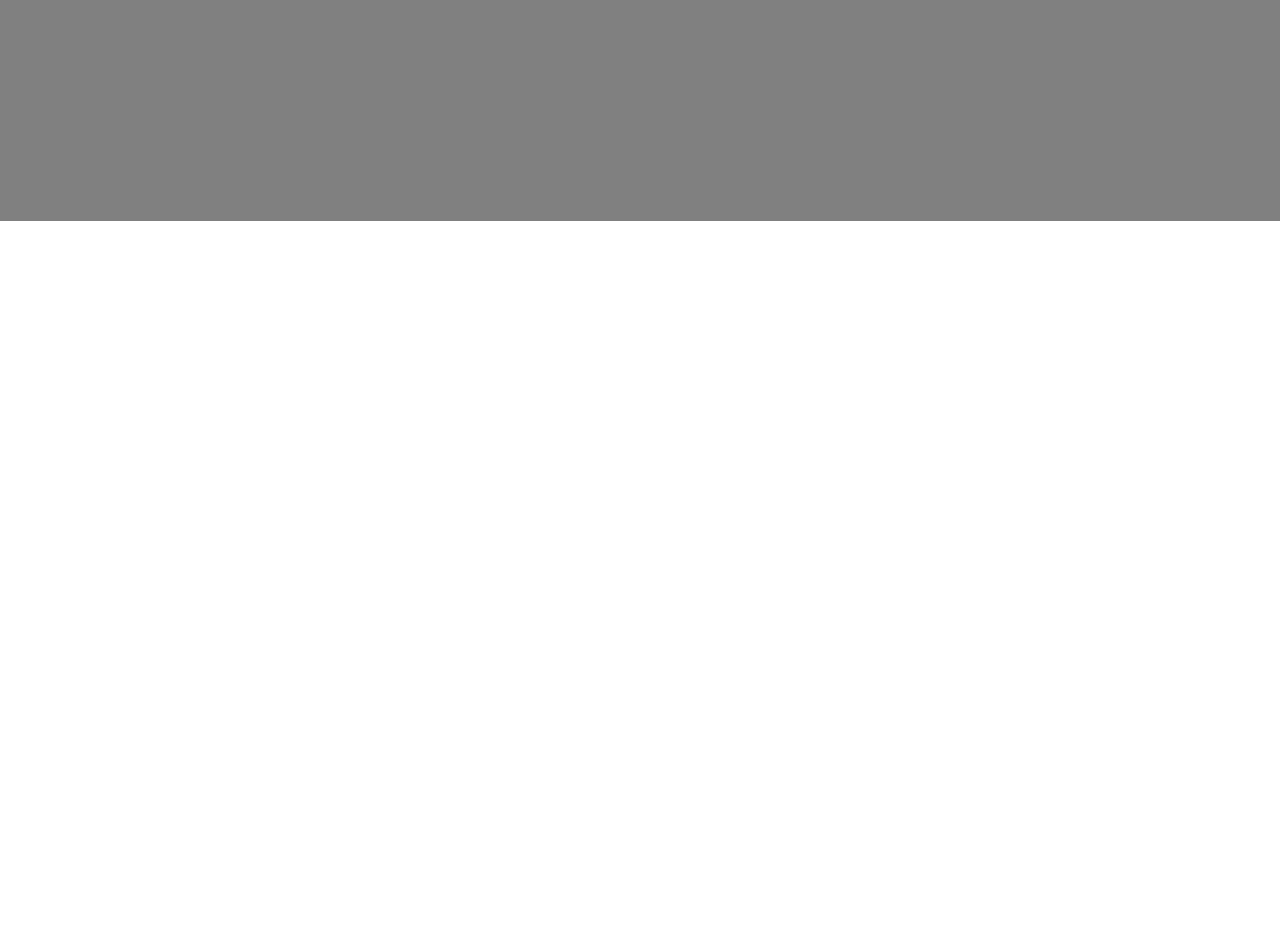
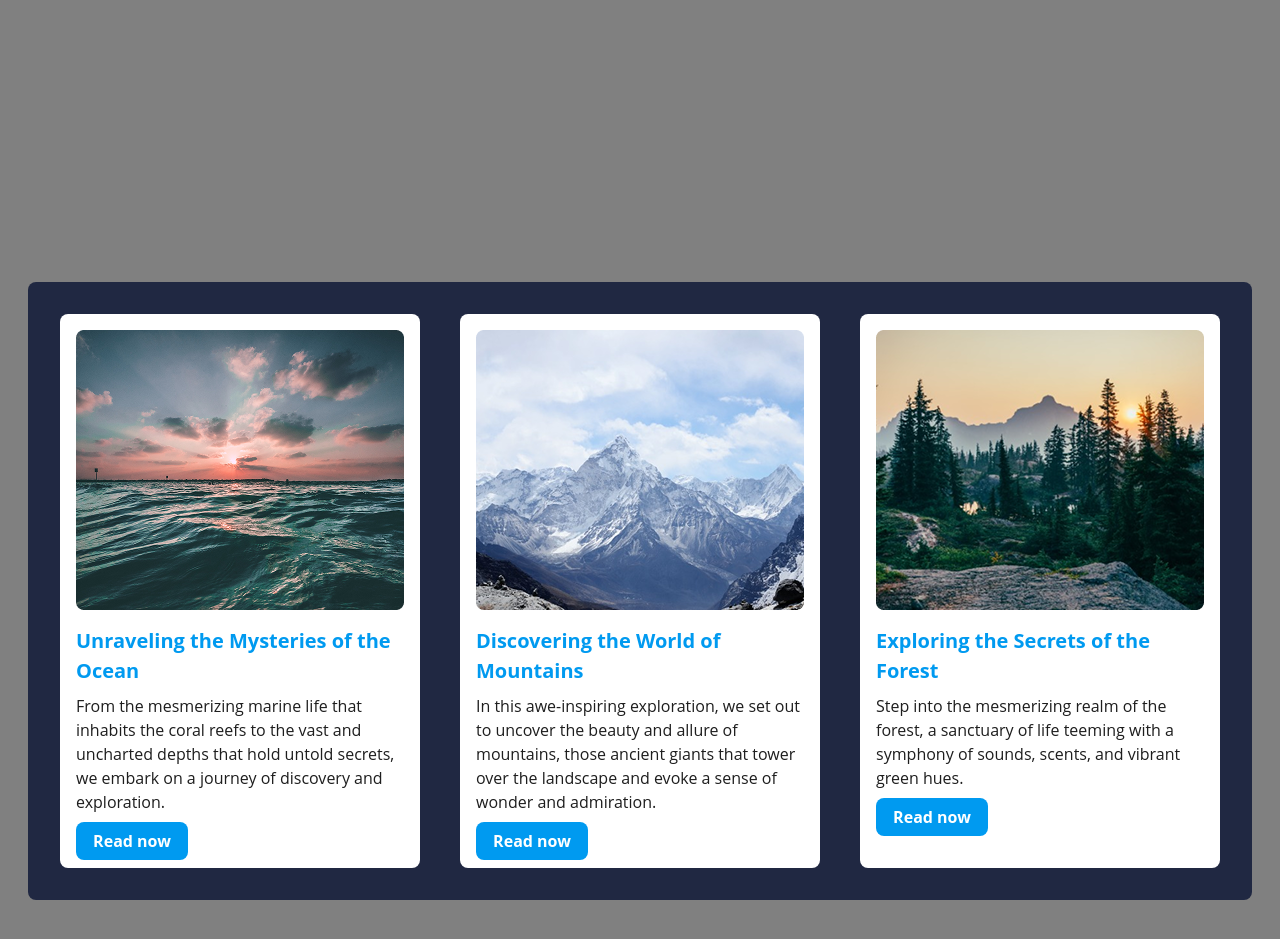
Before and after one commit to magdachikhr-hub/Different_Cards, a website: page index.html in a window 1280 px wide. Shown: the part 579-1518 px from the top of the page. Before the commit the page ends 800 px from the top, so only its background shows below. Drawn offline with Linux system fonts and the light colour scheme.

Commit message:
three cards done

```diff
--- a/index.html
+++ b/index.html
@@ -36,6 +36,43 @@
           </div>
         </div>
       </section>
+      <section
+        class="h-185 bg-[#808080] flex justify-center items-center second_font"
+      >
+        <div
+          class="h-[618px] w-306 rounded-lg bg-[#202842] flex justify-between items-center p-8"
+        >
+          <div class="card_style">
+            <img src="./images/ocean.png" alt="" />
+            <h3 class="h3_style">Unraveling the Mysteries of the Ocean</h3>
+            <p class="paragraph_style">
+              From the mesmerizing marine life that inhabits the coral reefs to
+              the vast and uncharted depths that hold untold secrets, we embark
+              on a journey of discovery and exploration.
+            </p>
+            <button class="button_style">Read now</button>
+          </div>
+          <div class="card_style">
+            <img src="./images/mountain.png" alt="" />
+            <h3 class="h3_style">Discovering the World of Mountains</h3>
+            <p class="paragraph_style">
+              In this awe-inspiring exploration, we set out to uncover the
+              beauty and allure of mountains, those ancient giants that tower
+              over the landscape and evoke a sense of wonder and admiration.
+            </p>
+            <button class="button_style">Read now</button>
+          </div>
+          <div class="card_style">
+            <img src="./images/forest.png" alt="" />
+            <h3 class="h3_style">Exploring the Secrets of the Forest</h3>
+            <p class="paragraph_style">
+              Step into the mesmerizing realm of the forest, a sanctuary of life
+              teeming with a symphony of sounds, scents, and vibrant green hues.
+            </p>
+            <button class="button_style">Read now</button>
+          </div>
+        </div>
+      </section>
     </main>
   </body>
 </html>
--- a/input.css
+++ b/input.css
@@ -1,7 +1,31 @@
 @import "tailwindcss";
 @import url("https://fonts.googleapis.com/css2?family=Poppins:ital,wght@0,100;0,200;0,300;0,400;0,500;0,600;0,700;0,800;0,900;1,100;1,200;1,300;1,400;1,500;1,600;1,700;1,800;1,900&display=swap");
+@import url("https://fonts.googleapis.com/css2?family=Open+Sans:ital,wght@0,300..800;1,300..800&display=swap");
 
 * {
   box-sizing: border-box;
+}
+
+body {
   font-family: "Poppins", sans-serif;
 }
+
+.card_style {
+  @apply w-90 h-[554px] bg-white p-4 rounded-lg;
+}
+
+.h3_style {
+  @apply text-[#009AF0] font-bold text-[20px] mt-4;
+}
+
+.second_font {
+  font-family: "Open Sans", sans-serif;
+}
+
+.paragraph_style {
+  @apply mt-2 mb-2 text-[#1E1E1E] tracking-[1.2%] text-[16px];
+}
+
+.button_style {
+  @apply w-28 h-[38px] bg-[#009AF0] rounded-lg text-white text-[16px] font-bold hover:bg-[#014c78] hover:cursor-pointer;
+}
```
Also changed, not shown: images/forest.png (added), images/mountain.png (added), images/ocean.png (added), output.css.
